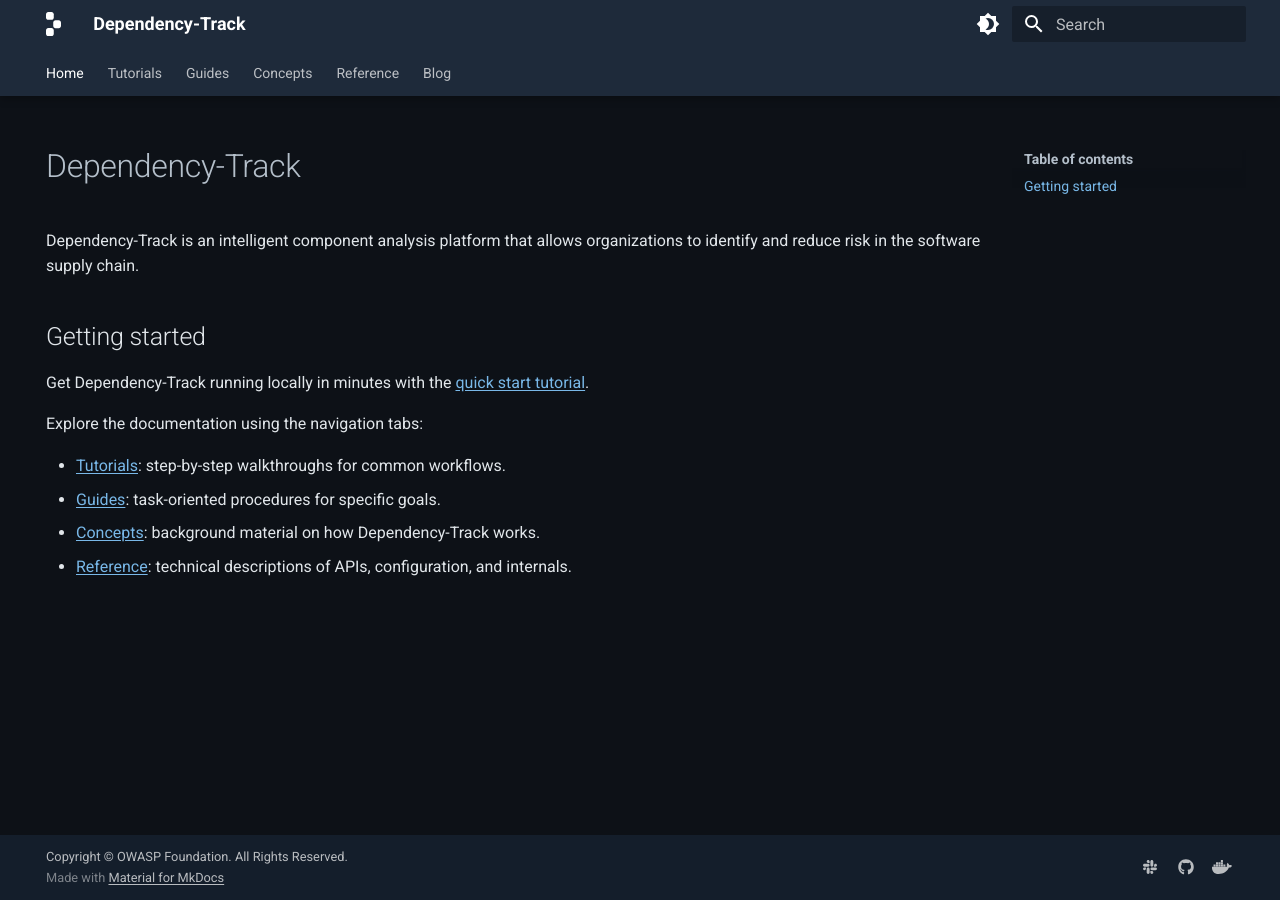
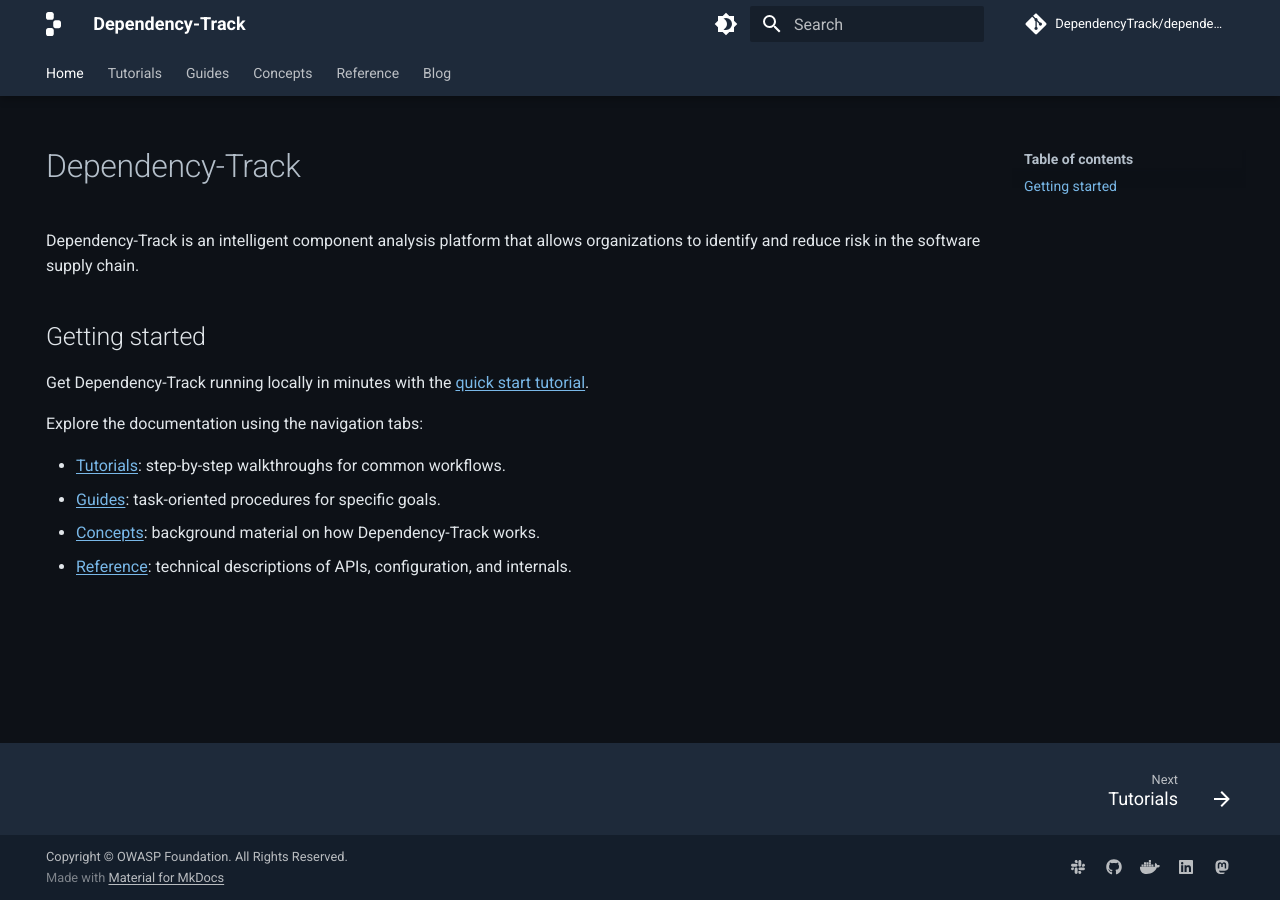
Before and after one commit to DependencyTrack/docs, an MkDocs documentation site: the page built from docs/index.md, in a window 1280 px wide. Built offline with MkDocs 1.6.1 and Material for MkDocs 9.7.7, drawn with Linux system fonts in a browser that asks for light colours; comment, search, counter and statistics services are not loaded; the version menu is left out.

Commit message:
Enable Material for MkDocs features that improve UX (#23)
Signed-off-by: nscuro <nscuro@protonmail.com>

```diff
--- a/mkdocs.yml
+++ b/mkdocs.yml
@@ -15,7 +15,9 @@
 # SPDX-License-Identifier: Apache-2.0
 # Copyright (c) OWASP Foundation. All Rights Reserved.
 site_name: "Dependency-Track"
-site_url: "https://dependencytrack.github.io/docs/"
+site_url: https://dependencytrack.github.io/docs/
+repo_url: https://github.com/DependencyTrack/dependency-track
+repo_name: DependencyTrack/dependency-track
 docs_dir: docs
 copyright: "Copyright &copy; OWASP Foundation. All Rights Reserved."
 
@@ -38,14 +40,18 @@
       name: Switch to dark mode
   features:
   - content.code.copy
+  - navigation.footer
+  - navigation.indexes
+  - navigation.instant
+  - navigation.path
+  - navigation.prune
+  - navigation.sections
   - navigation.tabs
-  - navigation.indexes
-  - navigation.sections
+  - navigation.tabs.sticky
   - navigation.top
-  - navigation.instant
   - navigation.tracking
-  - navigation.tabs.sticky
   - search.highlight
+  - toc.follow
 
 extra:
   version:
@@ -58,6 +64,10 @@
     link: https://github.com/DependencyTrack
   - icon: fontawesome/brands/docker
     link: https://hub.docker.com/u/dependencytrack
+  - icon: fontawesome/brands/linkedin
+    link: https://www.linkedin.com/company/owasp-dependency-track
+  - icon: fontawesome/brands/mastodon
+    link: https://infosec.exchange/@DependencyTrack
 
 extra_css:
 - stylesheets/extra.css
```
Also changed, not shown: README.md (+2 -0 lines).
